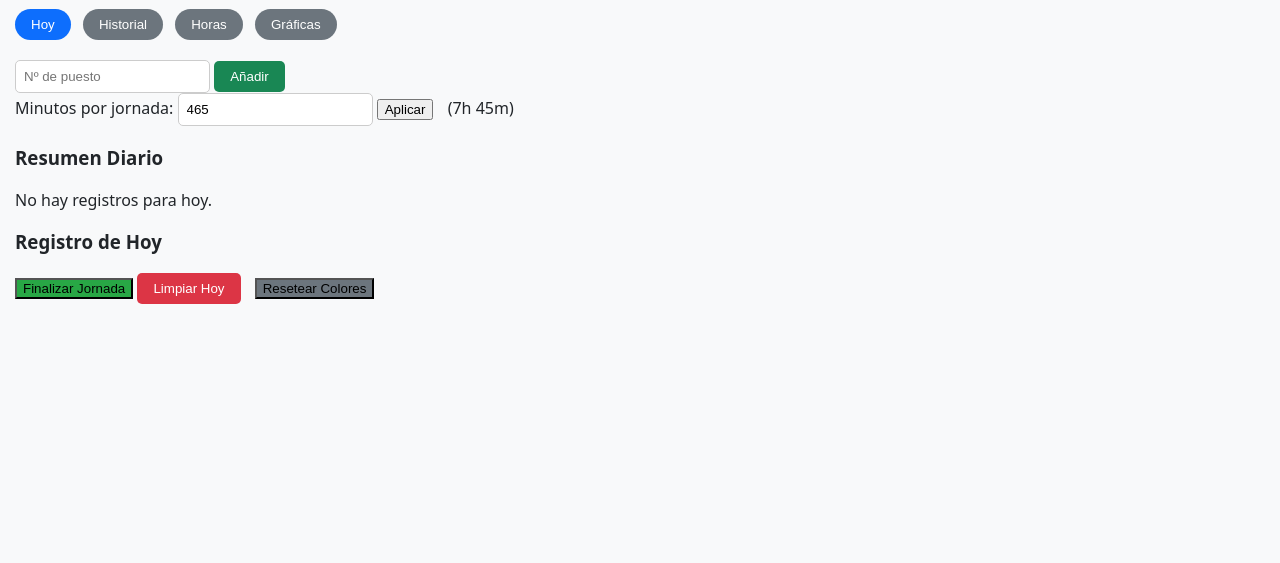
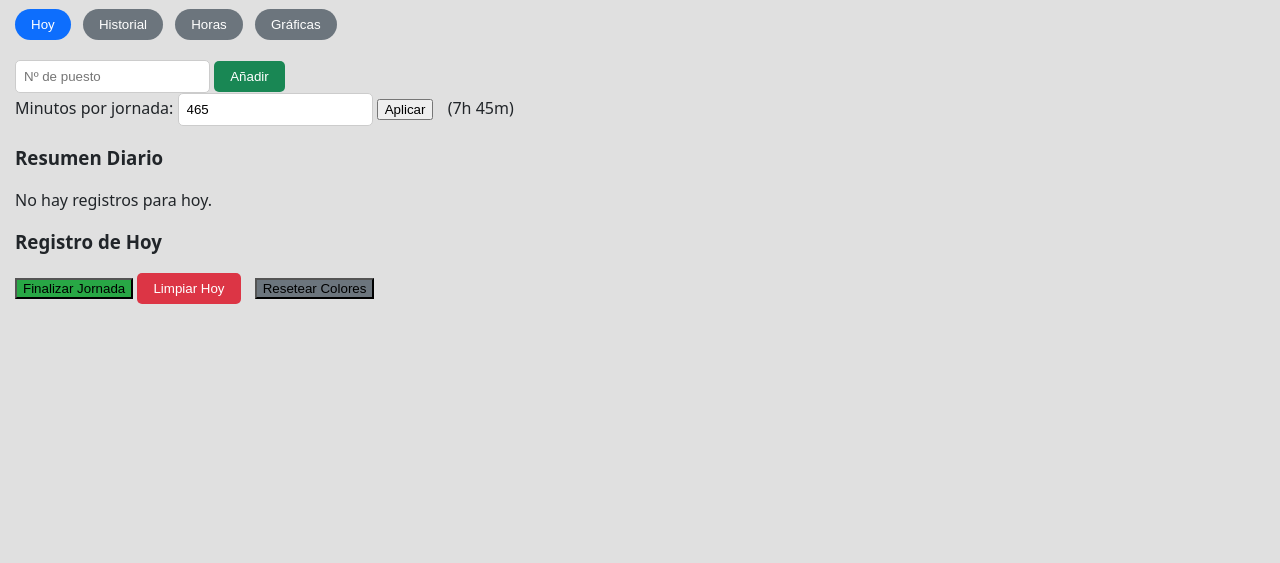
Before and after one commit to devetechia/thuprod2025, a plain HTML site: page index.html in a window 1280 px wide. Shown: the part 237-800 px from the top of the page. Drawn offline with nearby package versions, Linux system fonts and the light colour scheme.

Commit message:
style.css

```diff
--- a/style.css
+++ b/style.css
@@ -1,5 +1,5 @@
 :root {
-  --bg-light: #f8f9fa;
+  --bg-light: #e0e0e0; /* Gris muy claro */
   --text-light: #212529;
   --bg-dark: #212529;
   --text-dark: #f8f9fa;
```
